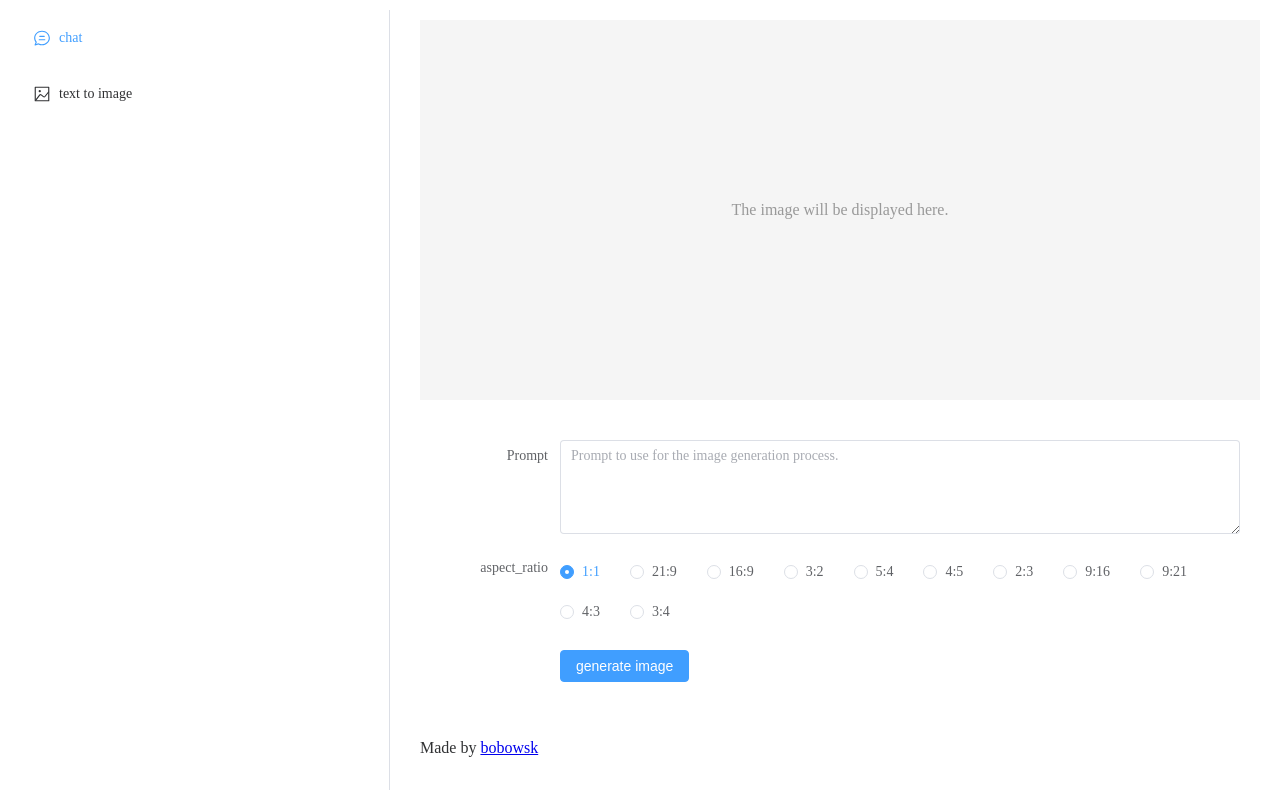
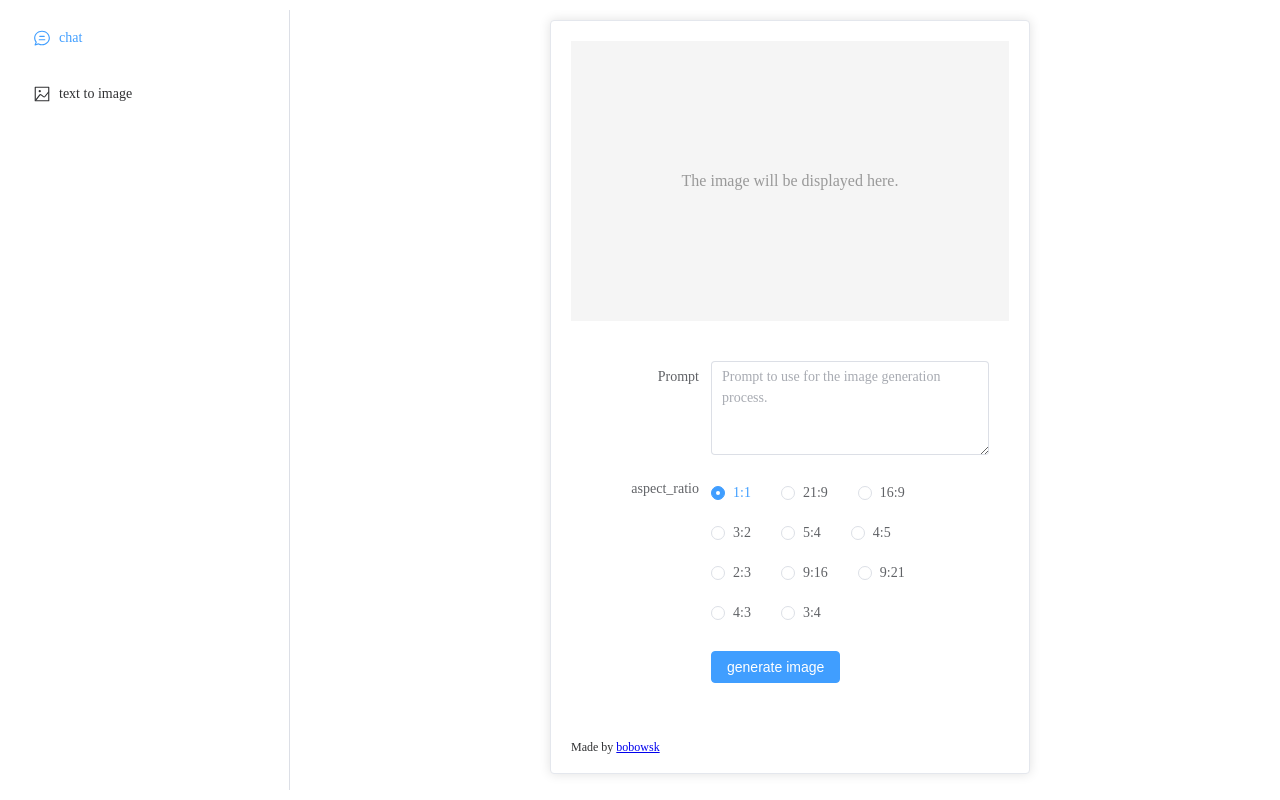
Before and after one commit to bobowsk/fireworks_ai_tools, a Vue app: page /image in a window 1280 px wide. Built offline with nearby package versions, Linux system fonts and the light colour scheme.

Commit message:
Increase typewriter effect

```diff
--- a/index.html
+++ b/index.html
@@ -1,5 +1,6 @@
 <!DOCTYPE html>
-<html lang="en" class="dark">
+<!-- <html lang="en" class="dark"> -->
+<html lang="en">
     <head>
         <meta charset="UTF-8" />
         <link rel="icon" type="image/svg+xml" href="/icon.ico" />
--- a/src/App.vue
+++ b/src/App.vue
@@ -1,7 +1,7 @@
 <template>
     <el-container>
         <el-container>
-            <el-aside width="400px">
+            <el-aside width="300px">
                 <el-menu router default-active="/chat" class="el-menu-vertical">
                     <el-menu-item index="/chat">
                         <el-icon color="#409efc"><ChatLineRound /></el-icon>
@@ -17,10 +17,6 @@
                 <el-main>
                     <router-view />
                 </el-main>
-                <el-footer>
-                    Made by
-                    <a href="https://x.com/bobowsk_bobo" target="_blank">bobowsk</a>
-                </el-footer>
             </el-container>
         </el-container>
     </el-container>
--- /dev/null
+++ b/src/components/footer.vue
@@ -0,0 +1,10 @@
+<template>
+    <div class="layout">Made by <a href="https://x.com/bobowsk_bobo" target="_blank">bobowsk</a></div>
+</template>
+<style scoped>
+    .layout {
+        padding-top: 20px;
+        font-size: 12px;
+        color: #303133;
+    }
+</style>
--- a/src/main.js
+++ b/src/main.js
@@ -1,6 +1,7 @@
 import { createApp } from 'vue';
 import ElementPlus from 'element-plus';
 import 'element-plus/dist/index.css';
+// import 'element-plus/theme-chalk/dark/css-vars.css';
 import './style.css';
 import App from './App.vue';
 import router from '@/router';
--- a/src/style.css
+++ b/src/style.css
@@ -104,7 +104,6 @@ section {
 }
 body {
     line-height: 1;
-    color: #303133;
 }
 ol,
 ul {
--- a/src/views/buildImage.vue
+++ b/src/views/buildImage.vue
@@ -1,4 +1,6 @@
 <template>
+    <div class="layout">
+        <el-card style="max-width: 480px">
             <div class="image-container">
                 <div class="image-preview">
                     <img v-if="imageUrl" :src="imageUrl" width="480px" alt="Generated Image" />
@@ -21,11 +23,15 @@
                     </el-form>
                 </div>
             </div>
+            <Footer />
+        </el-card>
+    </div>
 </template>
 
 <script setup>
     import { ref } from 'vue';
     import http from '@/utils/request';
+    import Footer from '@/components/footer.vue';
     const imageUrl = ref('');
 
     const imageBlob = ref(null);
@@ -89,11 +95,14 @@
     };
 </script>
 
-<style scoped>
+<style scoped lang="scss">
+    .layout {
+        width: 480px;
+        margin: 0 auto;
         .image-container {
             display: flex;
             flex-direction: column;
-        height: 100%;
+            height: calc(100vh - 120px);
         }
         .image-preview {
             flex: 1;
@@ -102,6 +111,7 @@
             align-items: center;
             background: #f5f5f5;
             margin-bottom: 20px;
+            height: 400px;
         }
         .image-preview img {
             max-width: 100%;
@@ -113,4 +123,5 @@
         .params-config {
             padding: 20px;
         }
+    }
 </style>
--- a/src/views/chat.vue
+++ b/src/views/chat.vue
@@ -1,5 +1,6 @@
 <template>
     <div class="layout">
+        <el-card style="max-width: 480px">
             <div class="chat-history">
                 <div v-for="(msg, index) in msgHistory" :key="index" class="message">
                     <div v-if="msg.role === 'assistant'" class="ai-message">
@@ -7,8 +8,9 @@
                             <img src="https://mintcdn.com/fireworksai-docs/e-Z98cW52qf-SR4q/logo/logo.svg?fit=max&auto=format&n=e-Z98cW52qf-SR4q&q=85&s=b43091616e4831402298f170f209381e" width="20" />
                         </span>
                         <div class="app-loading__loader" v-if="isLoading && msg.role === 'assistant' && msg.content === 'Thinking...'"></div>
+                        <span class="ai-content">{{ msg.content }}</span>
 
-                    <span class="ai-content">{{ msg.content }}</span>
+                        <!-- <span class="ai-content">{{ msg.content }}</span> -->
                     </div>
                     <div v-else-if="msg.role === 'user'" class="user-message-box">
                         <span>{{ msg.content }}</span>
@@ -23,11 +25,14 @@
                 <el-button type="primary" @click="sendMessage">Send</el-button>
             </div>
             <div class="tip">alt+enter can quickly submit</div>
+            <Footer />
+        </el-card>
     </div>
 </template>
 
 <script setup>
     import { ref } from 'vue';
+    import Footer from '@/components/footer.vue';
     import http from '@/utils/request';
     const isLoading = ref(false);
 
@@ -49,8 +54,24 @@
             .then((res) => {
                 msgHistory.value.pop();
                 isLoading.value = false;
-                // AI 回复
-                msgHistory.value.push(res.choices[0].message);
+                const newMessage = {
+                    role: res.choices[0].message.role,
+                    content: '',
+                    isNew: true,
+                };
+                msgHistory.value.push(newMessage);
+
+                let i = 0;
+                const typingInterval = setInterval(() => {
+                    if (i < res.choices[0].message.content.length) {
+                        newMessage.content += res.choices[0].message.content.charAt(i);
+                        i++;
+                        msgHistory.value = [...msgHistory.value];
+                    } else {
+                        clearInterval(typingInterval);
+                        newMessage.isNew = false;
+                    }
+                }, 50);
             })
             .catch((e) => {
                 msgHistory.value.pop();
@@ -77,6 +98,8 @@
 
 <style scoped lang="scss">
     .layout {
+        width: 480px;
+        margin: 0 auto;
         .chat-history {
             height: calc(100vh - 240px);
             overflow-y: auto;
@@ -135,6 +158,20 @@
                 .ai-content {
                     padding-left: 5px;
                 }
+                .ai-content.typing-effect {
+                    border-right: 2px solid #333; // 光标效果
+                    animation: blink-caret 0.75s step-end infinite;
+                }
+
+                @keyframes blink-caret {
+                    from,
+                    to {
+                        border-color: transparent;
+                    }
+                    50% {
+                        border-color: #333;
+                    }
+                }
             }
             .user-message-box {
                 max-width: 80%;
```
Lines whose indentation alone changed are shown as unchanged.
